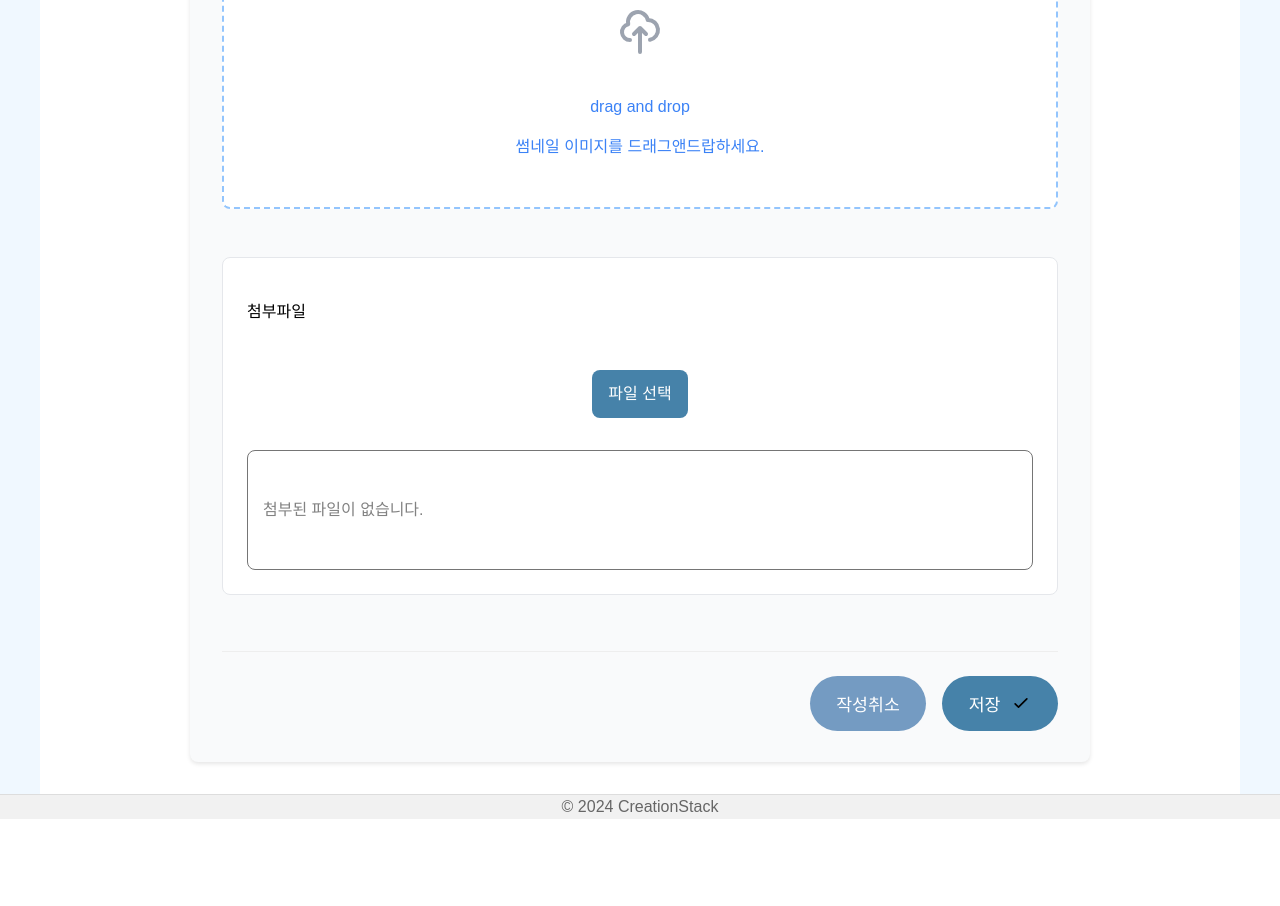
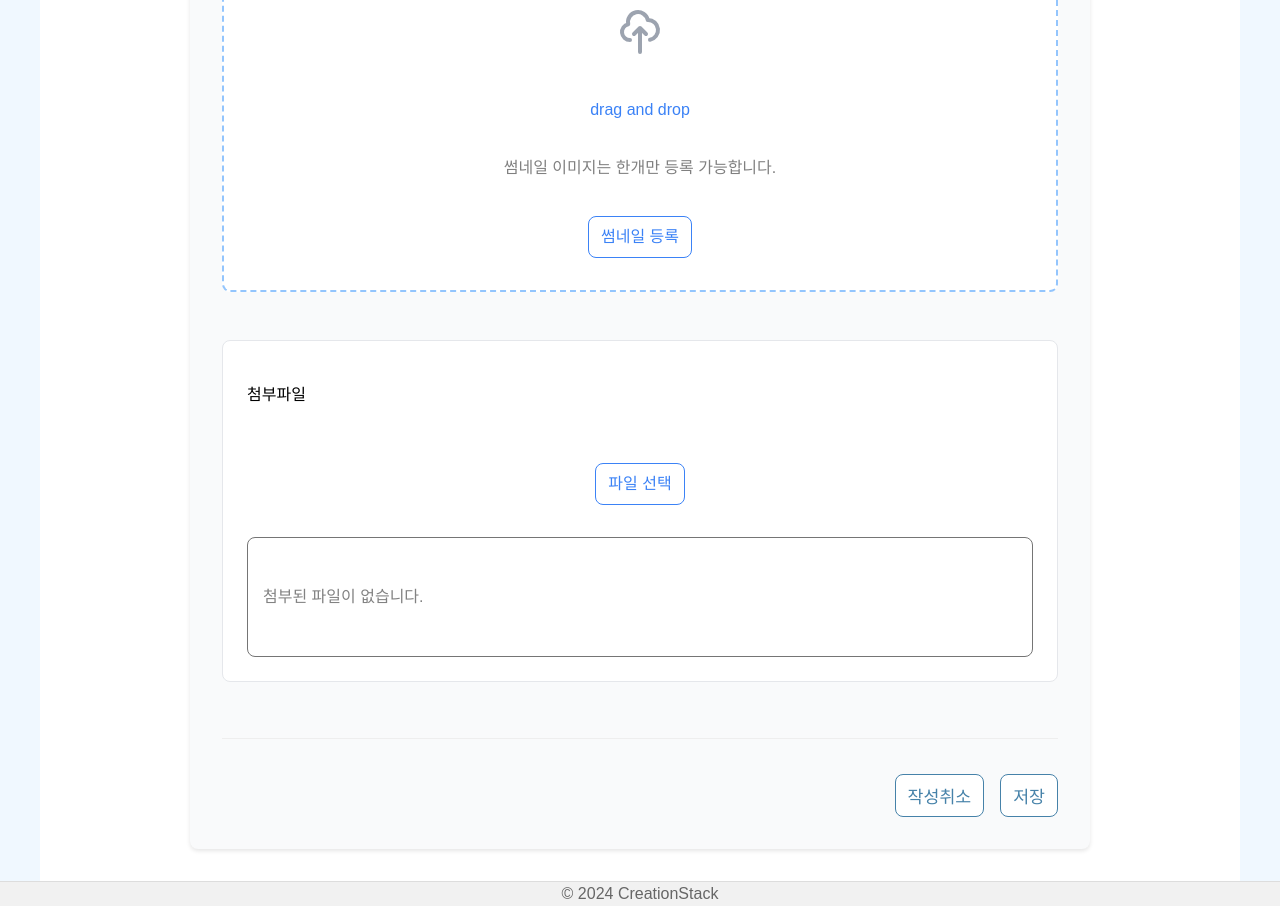
Before and after one commit to yeon47/CreationStack, a React (Vite) app in the folder frontend/: page /content-form in a window 1280 px wide. Shown: the part 500-1406 px from the top of the page. Before the commit the page ends 1319 px from the top, so only its background shows below. Built offline with nearby package versions, Linux system fonts and the light colour scheme; a small style sheet from the web is missing.

Commit message:
[Feature] 프론트 썸네일 업로드 기능 추가

```diff
--- a/frontend/src/pages/ContentForm/ContentForm.module.css
+++ b/frontend/src/pages/ContentForm/ContentForm.module.css
@@ -76,23 +76,6 @@
   box-sizing: border-box;
 }
 
-.toolbarMock {
-  height: 55px;
-  /* margin-right: -82.00px; */ /* 이 값은 레이아웃을 깨뜨릴 수 있으므로 제거하거나 조정 */
-  width: 100%; /* 부모 컨테이너 너비에 맞춤 */
-  display: flex; /* 버튼들을 가로로 정렬하기 위해 추가 */
-  align-items: center;
-  gap: 16px; /* 버튼 간 간격 */
-  background-color: #fff;
-  border: 1px solid #e5e7eb;
-  border-bottom: 0;
-  border-top-left-radius: 8px;
-  border-top-right-radius: 8px;
-  padding: 12px 16px;
-  margin-bottom: -1px; /* 에디터 영역과의 경계선 중복 방지 */
-  box-sizing: border-box;
-}
-
 .toolbarButton {
   padding: 8px;
   background-color: transparent;
@@ -128,25 +111,6 @@
   margin-bottom: 32px; /* 다음 섹션과의 간격 */
   padding: 24px;
   box-sizing: border-box;
-}
-
-.editorArea textarea { /* textarea 자체에 스타일 적용 */
-  width: 100%;
-  height: 100%;
-  min-height: 129px; /* 최소 높이 유지 */
-  border: none;
-  outline: none;
-  resize: vertical;
-  background: transparent;
-  padding: 0;
-}
-
-.placeholderText {
-  color: #828282;
-  font-family: "Poppins", Helvetica;
-  font-size: 17.9px;
-  font-weight: 500;
-  /* left: 0; position: absolute; top: 0; width: 735px; */ /* textarea 자체의 placeholder 스타일로 처리 */
 }
 
 /* 선택영역 */
@@ -431,6 +395,7 @@
 }
 
 /* FileSection 파일 섹션 관련 스타일 */
+
 .fileSection {
   position: relative;
   width: 100%; /* 부모 컨테이너 너비에 맞춤 */
@@ -445,11 +410,6 @@
   box-sizing: border-box;
 }
 
-.uploadControlWrapper {
-  display: flex;
-  justify-content: center;
-  margin-bottom: 16px;
-}
 
 .fileItemListWrapper {
   background-color: #ffffff;
@@ -561,20 +521,13 @@
   text-overflow: ellipsis;
   flex-grow: 1;
 }
-.fileSelectButton {
-  display: inline-block;
-  padding: 12px 16px;
-  background-color: #4682a9; /* blue-500 */
-  color: #fff;
-  border-radius: 8px;
-  cursor: pointer;
-  transition: background-color 0.2s ease-in-out;
+
+/* 파일 버튼 숨기기 위해 필요 */
+.uploadControlWrapper {
+  display: flex;
+  justify-content: center;
+  margin-bottom: 16px;
 }
-
-.fileSelectButton:hover {
-  background-color: #2563eb; /* blue-600 */
-}
-
 /* input[type="file"]의 기본 UI를 완전히 숨깁니다. */
 input[type="file"] {
   display: none !important;
@@ -585,7 +538,6 @@ input[type="file"] {
   font-family: "Poppins", Helvetica;
   font-size: 16px;
   font-weight: 400;
-  /* left: 635px; position: absolute; text-align: center; top: 0; */ /* 절대 위치 제거 */
   width: 32px;
   text-align: center;
   cursor: pointer;
@@ -659,26 +611,22 @@ input[type="file"] {
 }
 
 .cancelButton {
-  align-items: center;
-  background-color: #749bc2;
-  border-radius: 108px;
-  display: flex;
-  gap: 10.8px;
-  height: 55px;
-  justify-content: center;
-  padding: 21.6px 32.4px;
-  width: 116px;
+  background-color: white;
+  padding: 8px 12px;
+  color: #4682a9;
+  border: 1px solid #4682a9; /* 수정: 너비, 스타일, 색상 명시 */
+  margin-top: 10px; /* 버튼과 텍스트 사이 간격 */
+  border-radius: 8px;
   cursor: pointer;
-  border: none;
   transition: background-color 0.2s ease-in-out;
 }
 
 .cancelButton:hover {
-  background-color: #6287a9;
+  background-color: #e5e7eb;
 }
 
 .textWrapper2 {
-  color: var(--white-1, #fff);
+  color: #4682a9;
   font-family: "Poppins", Helvetica;
   font-size: 17.3px;
   font-weight: 400;
@@ -691,26 +639,22 @@ input[type="file"] {
 }
 
 .storeButton {
-  align-items: center;
-  background-color: #4682a9;
-  border-radius: 108px;
-  display: flex;
-  gap: 10.8px;
-  height: 55px;
-  justify-content: center;
-  padding: 21.6px 32.4px;
-  width: 116px;
+  background-color: white;
+  padding: 8px 12px;
+  color: #4682a9;
+  border: 1px solid #4682a9; /* 수정: 너비, 스타일, 색상 명시 */
+  margin-top: 10px; /* 버튼과 텍스트 사이 간격 */
+  border-radius: 8px;
   cursor: pointer;
-  border: none;
   transition: background-color 0.2s ease-in-out;
 }
 
 .storeButton:hover {
-  background-color: #3a6b8d;
+  background-color: #e5e7eb;
 }
 
 .textWrapper3 {
-  color: var(--white-1, #fff);
+  color: #4682a9;
   font-family: "Poppins", Helvetica;
   font-size: 17.3px;
   font-weight: 400;
@@ -722,11 +666,6 @@ input[type="file"] {
   width: fit-content;
 }
 
-.checkInstance {
-  height: 20px !important;
-  width: 20px;
-  flex-shrink: 0;
-}
 
 .img {
   display: none;
@@ -741,17 +680,33 @@ input[type="file"] {
   margin-bottom: 24px;
   width: 100%; /* 부모 컨테이너 너비에 맞춤 */
   box-sizing: border-box; /* 패딩과 보더 포함 너비 계산 */
+  display: flex; /* 내부 콘텐츠 정렬을 위해 추가 */
+  flex-direction: column; /* 내부 콘텐츠를 수직으로 정렬 */
+  align-items: center; /* 수평 중앙 정렬 */
+  justify-content: center; /* 수직 중앙 정렬 */
+  text-align: center; /* 텍스트 중앙 정렬 */
+  min-height: 200px; /* 최소 높이 설정 */
+  transition: border-color 0.2s ease-in-out; /* 드래그 오버 효과를 위한 전환 */
+}
+
+/* 드래그 오버 시 스타일 */
+.dragAndDropArea.dragOver {
+  border-color: #93c5fd; /* 드래그 오버 시 파란색 테두리 */
+  background-color: #e0f2fe; /* 드래그 오버 시 배경색 변경 */
 }
 
 .dragAndDropContent {
-  text-align: center;
+  display: flex;
+  flex-direction: column;
+  align-items: center;
+  gap: 10px; /* 내부 요소 간 간격 */
 }
 
 .dragAndDropIcon {
   width: 48px;
   height: 48px;
   color: #9ca3af; /* gray-400 */
-  margin: 0 auto 16px;
+  margin-bottom: 16px; /* 텍스트와의 간격 */
 }
 
 .dragAndDropText {
@@ -761,6 +716,47 @@ input[type="file"] {
 }
 
 .dragAndDropSubText {
-  color: #3b82f6; /* blue-500 */
+  color: gray; /* blue-500 */
   margin-bottom: 16px;
 }
+
+.fileSelectButton {
+  display: inline-block;
+  background-color: white;
+  padding: 8px 12px;
+  color: #3b82f6;
+  border: 1px solid #3b82f6; /* 수정: 너비, 스타일, 색상 명시 */
+  margin-top: 10px; /* 버튼과 텍스트 사이 간격 */
+  border-radius: 8px;
+  cursor: pointer;
+  transition: background-color 0.2s ease-in-out;
+}
+
+.fileSelectButton:hover {
+  background-color: #e5e7eb;
+}
+
+/* 썸네일 미리보기 이미지 스타일 */
+.thumbnailPreview {
+  max-width: 100%;
+  max-height: 180px; /* 미리보기 이미지의 최대 높이 */
+  object-fit: contain; /* 비율 유지하며 컨테이너에 맞춤 */
+  border-radius: 8px;
+  margin-bottom: 10px;
+}
+
+/* 썸네일 제거 버튼 스타일 */
+.removeThumbnailButton {
+  color: black;
+  border-color: #3a6b8d;
+  border-radius: 8px;
+  padding: 8px 12px;
+  font-size: 14px;
+  cursor: pointer;
+  margin-top: 10px;
+  transition: background-color 0.2s ease-in-out;
+}
+
+.removeThumbnailButton:hover {
+  background-color: #e5e7eb; /* Red-600 */
+}
--- a/frontend/src/pages/ContentForm/ContentFormPage.jsx
+++ b/frontend/src/pages/ContentForm/ContentFormPage.jsx
@@ -4,12 +4,6 @@ import styles from "./contentForm.module.css"; // contentForm.module.css 임포
 import { Editor } from '@toast-ui/react-editor';
 import '@toast-ui/editor/dist/toastui-editor.css'; // Editor's default style
 
-// Check 아이콘 컴포넌트 (사용자 코드에 정의되지 않아 임시 SVG로 대체)
-const CheckIcon = (props) => (
-  <svg {...props} fill="none" stroke="currentColor" viewBox="0 0 24 24">
-    <path strokeLinecap="round" strokeLinejoin="round" strokeWidth={2} d="M5 13l4 4L19 7" />
-  </svg>
-);
 
 const ContentFormPage = () => {
   const [title, setTitle] = useState("");
@@ -17,10 +11,16 @@ const ContentFormPage = () => {
   const [isSubscriberOnly, setIsSubscriberOnly] = useState(false);
   const [selectedCategories, setSelectedCategories] = useState([]);
   const [isDropdownOpen, setIsDropdownOpen] = useState(false);
-  const [attachedFiles, setAttachedFiles] = useState([]);
+  const [attachedFiles, setAttachedFiles] = useState([]); // 첨부파일
+    const [thumbnailFile, setThumbnailFile] = useState(null); // 썸네일 이미지 파일
+  const [isDragging, setIsDragging] = useState(false); // 드래그 중인지 여부
 
+  // 드롭다운 외부 클릭 감지를 위한 ref
+  const dropdownRef = useRef(null);
   // Toast UI Editor 인스턴스에 접근하기 위한 ref
   const editorRef = useRef(null);
+  // 드래그앤드롭 영역 ref
+  const dragAreaRef = useRef(null);
 
   /// ---------- 카테고리 드롭다운 관련
 
@@ -44,9 +44,6 @@ const ContentFormPage = () => {
   const removeCategoryTag = (categoryToRemove) => {
     setSelectedCategories(prev => prev.filter(c => c !== categoryToRemove));
   };
-
-  // 드롭다운 외부 클릭 감지를 위한 ref
-  const dropdownRef = useRef(null);
 
   // 드롭다운 외부 클릭 시 닫히는 로직
   useEffect(() => {
@@ -80,29 +77,76 @@ const ContentFormPage = () => {
     setAttachedFiles(prev => prev.filter(file => file.id !== fileId));
   };
 
+  // ----------- 썸네일 이미지
+    // 썸네일 이미지 업로드 핸들러 (drag-and-drop)
+  const handleThumbnailUpload = (file) => {
+    if (file && file.type.startsWith('image/')) {
+      setThumbnailFile(file);
+    } else {
+      console.warn("이미지 파일만 업로드할 수 있습니다.");
+    }
+  };
+
+  // 드래그 오버 이벤트 핸들러
+  const handleDragOver = (e) => {
+    e.preventDefault(); // 기본 동작 방지 (파일 열림 방지)
+    e.stopPropagation();
+    setIsDragging(true);
+  };
+
+  // 드래그 리브 이벤트 핸들러
+  const handleDragLeave = (e) => {
+    e.preventDefault();
+    e.stopPropagation();
+    setIsDragging(false);
+  };
+
+  // 드롭 이벤트 핸들러
+  const handleDrop = (e) => {
+    e.preventDefault();
+    e.stopPropagation();
+    setIsDragging(false);
+
+    const files = e.dataTransfer.files;
+    if (files && files.length > 0) {
+      handleThumbnailUpload(files[0]); // 첫 번째 파일만 썸네일로 처리
+    }
+  };
+
+  // --------------- 컨텐츠 저장/작성취소
  // 저장 버튼 핸들러
   const handleSave = () => {
-    // Toast UI Editor에서 현재 마크다운 콘텐츠를 가져옵니다.
+    let markdownContent = "";
+    if (editorRef.current) {
       const editorInstance = editorRef.current.getInstance();
-    const markdownContent = editorInstance.getMarkdown();
+      markdownContent = editorInstance.getMarkdown();
+    }
 
-    console.log("저장:", { title, content: markdownContent, isSubscriberOnly, selectedCategories, attachedFiles });
+    console.log("저장:", {
+      title,
+      content: markdownContent,
+      isSubscriberOnly,
+      selectedCategories,
+      thumbnailFile, // 썸네일 파일 포함
+      attachedFiles // 일반 첨부파일 포함
+    });
     // 여기에 실제 저장 로직 (예: API 호출)을 구현합니다.
   };
 
   // 작성 취소 버튼 핸들러
   const handleCancel = () => {
     console.log("작성 취소");
-    // 폼 필드 및 에디터 내용 초기화
     setTitle('');
-    setContent(''); // content 상태 초기화
+    setContent('');
     setIsSubscriberOnly(false);
     setSelectedCategories([]);
     setAttachedFiles([]);
+    setThumbnailFile(null); // 썸네일 파일 초기화
     if (editorRef.current) {
-      editorRef.current.getInstance().setMarkdown(''); // 에디터 내용 초기화
+      editorRef.current.getInstance().setMarkdown('');
     }
   };
+
 
   return (
     <div className={styles.contentFormPageContainer}> {/* 새로운 클래스 적용 */}
@@ -219,13 +263,51 @@ const ContentFormPage = () => {
       </div>
 
       {/* 썸네일 이미지 드래그앤드랍 영역 */}
-<div className={styles.dragAndDropArea}>
+      <div
+        className={`${styles.dragAndDropArea} ${isDragging ? styles.dragOver : ''}`}
+        onDragOver={handleDragOver}
+        onDragLeave={handleDragLeave}
+        onDrop={handleDrop}
+        ref={dragAreaRef}
+      >
         <div className={styles.dragAndDropContent}>
+          {thumbnailFile ? (
+            <img
+              src={URL.createObjectURL(thumbnailFile)} // 파일 객체에서 URL 생성
+              alt="Thumbnail Preview"
+              className={styles.thumbnailPreview}
+            />
+          ) : (
+            <>
               <svg className={styles.dragAndDropIcon} fill="none" stroke="currentColor" viewBox="0 0 24 24">
                 <path strokeLinecap="round" strokeLinejoin="round" strokeWidth={2} d="M7 16a4 4 0 01-.88-7.903A5 5 0 1115.9 6L16 6a5 5 0 011 9.9M15 13l-3-3m0 0l-3 3m3-3v12" />
               </svg>
               <p className={styles.dragAndDropText}>drag and drop</p>
-    <p className={styles.dragAndDropSubText}>썸네일 이미지를 드래그앤드랍하세요.</p>
+              <p className={styles.dragAndDropSubText}>썸네일 이미지는 한개만 등록 가능합니다.</p>
+            </>
+          )}
+          <input
+            type="file"
+            onChange={(e) => handleThumbnailUpload(e.target.files[0])}
+            className="hidden"
+            id="thumbnail-upload"
+            accept="image/*"
+          />
+          <label
+            htmlFor="thumbnail-upload"
+            className={styles.fileSelectButton}
+          >
+            썸네일 등록
+          </label>
+          {thumbnailFile && (
+            <button
+              type="button"
+              className={styles.removeThumbnailButton}
+              onClick={() => setThumbnailFile(null)}
+            >
+              썸네일 제거
+            </button>
+          )}
         </div>
       </div>
 
@@ -295,7 +377,6 @@ const ContentFormPage = () => {
           className={styles.storeButton}
         >
           <span className={styles.textWrapper3}>저장</span>
-          <CheckIcon className={styles.checkInstance} />
         </button>
       </div>
     </div>
```
Lines whose indentation alone changed are shown as unchanged.
